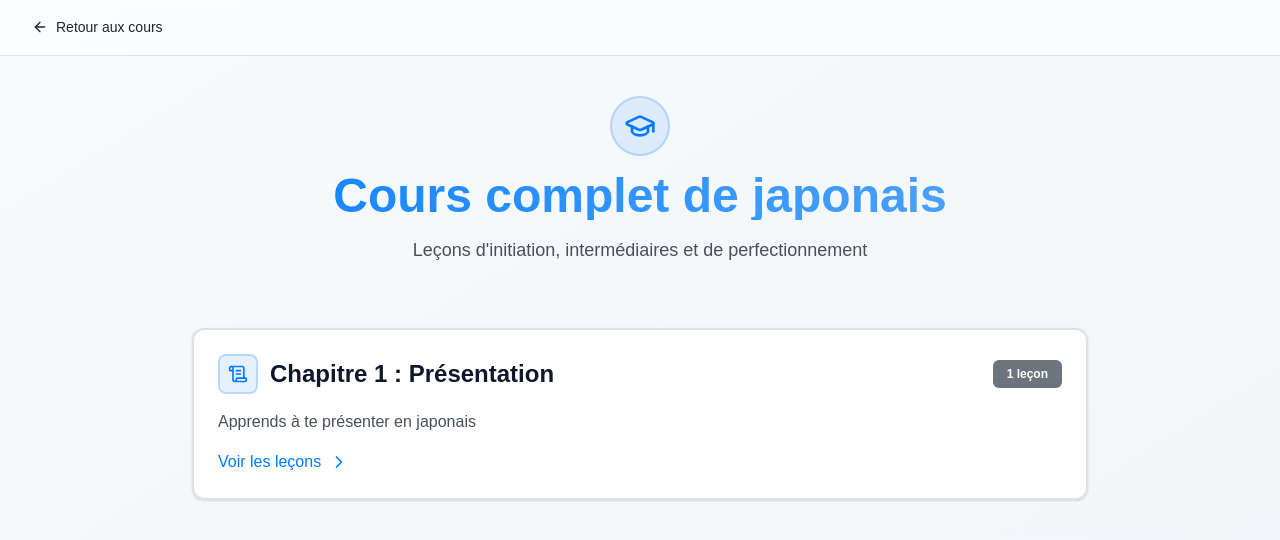
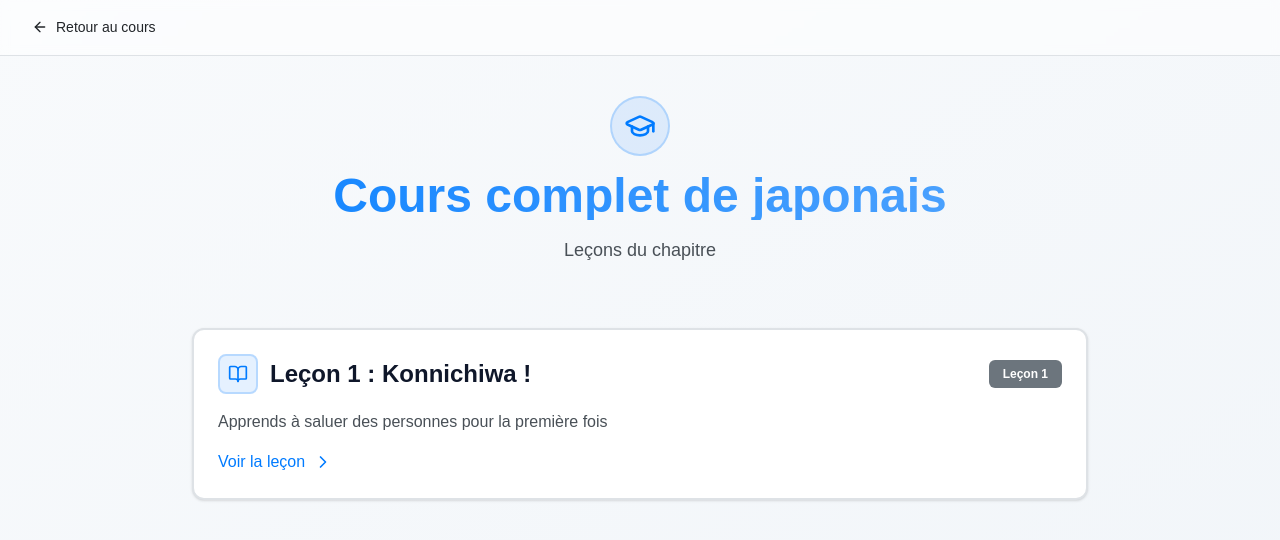
Before and after one commit to Multyp/language-learning, a Next.js app: page /japanese/course-1/chapter-1 in a window 1280 px wide. Shown: the top 540 px of the page. Built offline with nearby package versions, Linux system fonts and the light colour scheme.

Commit message:
feat: add lesson metadata and improve lesson retrieval logic

```diff
--- a/src/app/[language]/[course]/[chapter]/client.tsx
+++ b/src/app/[language]/[course]/[chapter]/client.tsx
@@ -1,17 +1,58 @@
 "use client";
-
-import Link from "next/link";
+import { MDXRemote, MDXRemoteSerializeResult } from "next-mdx-remote";
 import { motion } from "framer-motion";
 import {
+  BookOpen,
+  ArrowLeft,
+  ArrowRight,
+  GraduationCap,
   ChevronRight,
-  ScrollText,
-  ArrowLeft,
-  GraduationCap,
 } from "lucide-react";
+import { components } from "@/components/mdx";
+import Link from "next/link";
 import { Alert, AlertDescription, AlertTitle } from "@/components/ui/alert";
 import { Badge } from "@/components/ui/badge";
 import { Card, CardContent } from "@/components/ui/card";
 import { Button } from "@/components/ui/button";
+
+interface PageParams {
+  language: string;
+  course: string;
+  chapter: string;
+  slug?: string;
+}
+
+interface LessonContent {
+  content: MDXRemoteSerializeResult<unknown, unknown>;
+  frontmatter: {
+    title: string;
+    description: string;
+    order: number;
+  };
+  courseInfo: {
+    title: string;
+    description: string;
+  };
+  chapterInfo: {
+    title: string;
+    description: string;
+  };
+}
+
+interface Navigation {
+  previous: {
+    course: string;
+    chapter: string;
+    slug: string;
+    title: string;
+  } | null;
+  next: {
+    course: string;
+    chapter: string;
+    slug: string;
+    title: string;
+  } | null;
+}
 
 interface Chapter {
   id: string;
@@ -21,30 +62,43 @@ interface Chapter {
   lessonCount: number;
 }
 
-interface PageParams {
-  language: string;
-  course: string;
+interface ChapterData {
+  chapters: Chapter[];
+  courseInfo: {
+    title: string;
+    description: string;
+  };
 }
 
-interface CourseInfo {
+interface Lesson {
+  slug: string;
   title: string;
   description: string;
+  order: number;
 }
 
-interface ChaptersClientProps {
-  params: PageParams;
-  chapters?: Chapter[];
-  courseInfo?: CourseInfo;
+interface LessonClientProps {
+  params: Promise<PageParams> | PageParams;
+  content?: LessonContent | null;
+  navigation?: Navigation | null;
+  chapterData?: ChapterData | null;
+  lessonList?: Lesson[] | null;
   error?: string;
 }
 
-export function ChaptersClient({
+export function LessonClient({
   params,
-  chapters = [],
-  courseInfo,
+  content,
+  navigation,
+  chapterData,
+  lessonList,
   error = "",
-}: ChaptersClientProps) {
-  const BackButton = () => (
+}: LessonClientProps) {
+  const resolvedParams =
+    params instanceof Promise ? ({} as PageParams) : params;
+
+  // BackButton component
+  const BackButton = ({ href, text }: { href: string; text: string }) => (
     <div className="absolute top-0 left-0 w-full border-b bg-white/50 dark:bg-slate-900/50 backdrop-blur-sm">
       <div className="container mx-auto px-4">
         <Button
@@ -52,35 +106,112 @@ export function ChaptersClient({
           asChild
           className="relative -mb-[1px] h-14 px-4 hover:bg-transparent hover:text-primary border-b-2 border-transparent hover:border-primary rounded-none"
         >
-          <Link
-            href={`/${params.language}`}
-            className="inline-flex items-center gap-2"
-          >
+          <Link href={href} className="inline-flex items-center gap-2">
             <ArrowLeft className="h-4 w-4" />
-            <span>Retour aux cours</span>
+            <span>{text}</span>
           </Link>
         </Button>
       </div>
     </div>
   );
 
+  // Error handling
   if (error) {
     return (
       <div className="min-h-screen bg-gradient-to-br from-slate-50 to-slate-100 dark:from-slate-900 dark:to-slate-800">
-        <BackButton />
-        <div className="container mx-auto p-8 pt-24">
-          <Alert variant="destructive" className="border-2 border-destructive">
+        <Alert
+          variant="destructive"
+          className="border-2 border-destructive max-w-4xl mx-auto mt-8"
+        >
           <AlertTitle className="font-bold">Erreur</AlertTitle>
           <AlertDescription>{error}</AlertDescription>
         </Alert>
+      </div>
+    );
+  }
+
+  // If we have content, render the lesson view
+  if (content) {
+    return (
+      <div className="min-h-screen bg-gradient-to-br from-slate-50 to-slate-100 dark:from-slate-900 dark:to-slate-800">
+        <BackButton
+          href={`/${resolvedParams.language}/${resolvedParams.course}/${resolvedParams.chapter}`}
+          text={`Retour à ${content.chapterInfo.title}`}
+        />
+        <div className="container mx-auto px-4 py-12 pt-24">
+          <motion.div
+            initial={{ opacity: 0, y: 20 }}
+            animate={{ opacity: 1, y: 0 }}
+            className="text-center mb-16"
+          >
+            <div className="inline-flex items-center justify-center p-3 mb-4 bg-primary/10 rounded-full border-2 border-primary/20">
+              <BookOpen className="h-8 w-8 text-primary" />
+            </div>
+            <h1 className="text-5xl font-bold mb-4 bg-gradient-to-r from-primary to-primary/60 text-transparent bg-clip-text">
+              {content.frontmatter.title}
+            </h1>
+            <p className="text-muted-foreground max-w-xl mx-auto text-lg">
+              {content.frontmatter.description}
+            </p>
+          </motion.div>
+
+          <motion.div
+            initial={{ opacity: 0, y: 20 }}
+            animate={{ opacity: 1, y: 0 }}
+            transition={{ delay: 0.2 }}
+          >
+            <Card className="border-2 max-w-4xl mx-auto shadow-lg">
+              <CardContent className="p-8 prose lg:prose-xl dark:prose-invert mx-auto">
+                <MDXRemote {...content.content} components={components} />
+              </CardContent>
+            </Card>
+          </motion.div>
+
+          <motion.div
+            initial={{ opacity: 0, y: 20 }}
+            animate={{ opacity: 1, y: 0 }}
+            transition={{ delay: 0.3 }}
+            className="max-w-4xl mx-auto mt-8 flex justify-between items-center"
+          >
+            {navigation?.previous ? (
+              <Link
+                href={`/${resolvedParams.language}/${navigation.previous.course}/${navigation.previous.chapter}/${navigation.previous.slug}`}
+              >
+                <Button
+                  variant="outline"
+                  className="group flex items-center gap-2 border-2 hover:border-primary/50 transition-all duration-200"
+                >
+                  <ArrowLeft className="h-4 w-4 group-hover:-translate-x-1 transition-transform" />
+                  <span>Leçon précédente</span>
+                </Button>
+              </Link>
+            ) : (
+              <div />
+            )}
+            {navigation?.next && (
+              <Link
+                href={`/${resolvedParams.language}/${navigation.next.course}/${navigation.next.chapter}/${navigation.next.slug}`}
+              >
+                <Button className="group flex items-center gap-2 border border-primary/50 bg-primary hover:bg-primary/90 transition-all duration-200">
+                  <span>Leçon suivante</span>
+                  <ArrowRight className="h-4 w-4 group-hover:translate-x-1 transition-transform" />
+                </Button>
+              </Link>
+            )}
+          </motion.div>
         </div>
       </div>
     );
   }
 
+  // If we have chapter data, render the LESSON list with ChaptersClient styling
+  if (chapterData && lessonList) {
     return (
       <div className="min-h-screen bg-gradient-to-br from-slate-50 to-slate-100 dark:from-slate-900 dark:to-slate-800">
-      <BackButton />
+        <BackButton
+          href={`/${resolvedParams.language}/${resolvedParams.course}`}
+          text="Retour au cours"
+        />
         <div className="container mx-auto px-4 py-12 pt-24">
           <motion.div
             initial={{ opacity: 0, y: 20 }}
@@ -91,54 +222,51 @@ export function ChaptersClient({
               <GraduationCap className="h-8 w-8 text-primary" />
             </div>
             <h1 className="text-5xl font-bold mb-4 bg-gradient-to-r from-primary to-primary/60 text-transparent bg-clip-text">
-            {courseInfo?.title}
+              {chapterData.courseInfo.title}
             </h1>
             <p className="text-muted-foreground max-w-xl mx-auto text-lg">
-            {courseInfo?.description}
+              Leçons du chapitre
             </p>
           </motion.div>
 
           <div className="max-w-4xl mx-auto space-y-6">
-          {chapters.map((chapter, index) => (
+            {lessonList.map((lesson, index) => (
               <motion.div
-              key={chapter.id}
+                key={lesson.slug}
                 initial={{ opacity: 0, x: -20 }}
                 animate={{ opacity: 1, x: 0 }}
                 transition={{ delay: index * 0.1 }}
               >
                 <Link
-                href={`/${params.language}/${params.course}/${
-                  chapter.id
-                }/lesson-${index + 1}`}
+                  href={`/${resolvedParams.language}/${resolvedParams.course}/${resolvedParams.chapter}/${lesson.slug}`}
                   className="block focus-visible:outline-none focus-visible:ring-2 focus-visible:ring-primary focus-visible:ring-offset-2 rounded-xl"
-                aria-label={`Accéder au chapitre ${index + 1} : ${
-                  chapter.title
+                  aria-label={`Accéder à la leçon ${index + 1} : ${
+                    lesson.title
                   }`}
                 >
                   <Card className="group border-2 hover:border-primary/50 transition-all duration-200">
                     <CardContent className="p-6">
                       <div className="flex items-center gap-3 mb-4">
                         <div className="bg-primary/10 rounded-lg p-2 border-2 border-primary/20 group-hover:bg-primary/20 transition-colors">
-                        <ScrollText className="h-5 w-5 text-primary" />
+                          <BookOpen className="h-5 w-5 text-primary" />
                         </div>
                         <div className="flex-grow">
                           <h2 className="text-2xl font-bold text-slate-900 dark:text-slate-100">
-                          Chapitre {index + 1} : {chapter.title}
+                            Leçon {index + 1} : {lesson.title}
                           </h2>
                         </div>
                         <Badge
                           variant="secondary"
                           className="ml-auto border-2 py-1 px-3"
                         >
-                        {chapter.lessonCount}{" "}
-                        {chapter.lessonCount === 1 ? "leçon" : "leçons"}
+                          Leçon {lesson.order}
                         </Badge>
                       </div>
                       <p className="text-muted-foreground mb-4">
-                      {chapter.description}
+                        {lesson.description}
                       </p>
                       <div className="flex items-center text-primary group-hover:text-primary/80 transition-colors">
-                      <span className="font-medium">Voir les leçons</span>
+                        <span className="font-medium">Voir la leçon</span>
                         <ChevronRight className="h-5 w-5 ml-2 group-hover:translate-x-1 transition-transform" />
                       </div>
                     </CardContent>
@@ -151,3 +279,16 @@ export function ChaptersClient({
       </div>
     );
   }
+
+  // Default fallback
+  return (
+    <div className="min-h-screen bg-gradient-to-br from-slate-50 to-slate-100 dark:from-slate-900 dark:to-slate-800 flex items-center justify-center">
+      <Card className="border-2 p-6 shadow-lg">
+        <CardContent className="flex flex-col items-center justify-center p-4 text-muted-foreground">
+          <BookOpen className="h-12 w-12 mb-4 text-primary/50" />
+          <p className="text-xl font-medium">Aucun contenu disponible</p>
+        </CardContent>
+      </Card>
+    </div>
+  );
+}
--- a/src/app/[language]/[course]/[chapter]/page.tsx
+++ b/src/app/[language]/[course]/[chapter]/page.tsx
@@ -1,12 +1,15 @@
 import { Suspense } from "react";
-import { ChaptersClient } from "./client";
+import { LessonClient } from "./client";
 import { Skeleton } from "@/components/ui/skeleton";
 import fs from "fs/promises";
 import path from "path";
+import matter from "gray-matter"; // Make sure to install this package
 
 interface PageParams {
   language: string;
   course: string;
+  chapter: string;
+  slug: string;
 }
 
 interface PageProps {
@@ -24,6 +27,13 @@ interface Chapter {
 interface CourseInfo {
   title: string;
   description: string;
+}
+
+interface Lesson {
+  slug: string;
+  title: string;
+  description: string;
+  order: number;
 }
 
 async function getChaptersData(params: PageParams): Promise<{
@@ -84,23 +94,66 @@ async function getChaptersData(params: PageParams): Promise<{
   }
 }
 
+async function getLessonsForChapter(params: PageParams): Promise<Lesson[]> {
+  try {
+    const chapterPath = path.join(
+      process.cwd(),
+      "src/app/content",
+      params.language,
+      params.course,
+      params.chapter
+    );
+
+    const files = await fs.readdir(chapterPath);
+    const lessonFiles = files.filter((file) => file.endsWith(".mdx"));
+
+    const lessons = await Promise.all(
+      lessonFiles.map(async (file) => {
+        const filePath = path.join(chapterPath, file);
+        const fileContent = await fs.readFile(filePath, "utf-8");
+
+        // Use gray-matter to parse frontmatter properly
+        const { data } = matter(fileContent);
+
+        return {
+          slug: file.replace(".mdx", ""),
+          title: data.title || "Untitled Lesson",
+          description: data.description || "No description",
+          order: data.order || 0,
+        };
+      })
+    );
+
+    return lessons.sort((a, b) => a.order - b.order);
+  } catch (error) {
+    console.error("Error reading lesson data:", error);
+    return [];
+  }
+}
+
 export default async function ChaptersPage({ params }: PageProps) {
   const resolvedParams = await params;
   try {
-    const data = await getChaptersData(resolvedParams);
+    const chapterData = await getChaptersData(resolvedParams);
+    const lessonList = await getLessonsForChapter(resolvedParams);
+
+    if (lessonList.length === 0) {
+      console.warn(`No lessons found for chapter: ${resolvedParams.chapter}`);
+    }
 
     return (
       <Suspense fallback={<ChaptersLoadingSkeleton />}>
-        <ChaptersClient
+        <LessonClient
           params={resolvedParams}
-          chapters={data.chapters}
-          courseInfo={data.courseInfo}
+          chapterData={chapterData}
+          lessonList={lessonList}
         />
       </Suspense>
     );
-  } catch {
+  } catch (error) {
+    console.error("Error in ChaptersPage:", error);
     return (
-      <ChaptersClient
+      <LessonClient
         params={resolvedParams}
         error="Impossible de charger les chapitres"
       />
--- a/src/app/content/japanese/course-1/chapter-1/lesson-1.mdx
+++ b/src/app/content/japanese/course-1/chapter-1/lesson-1.mdx
@@ -1,3 +1,9 @@
+---
+title: "Konnichiwa !"
+description: "Apprends à saluer des personnes pour la première fois"
+order: 1
+---
+
 <CourseTitle
   title="Konnichiwa !"
   description="Apprends à saluer des personnes pour la première fois"
--- a/src/app/content/japanese/course-2/chapter-1/lesson-1.mdx
+++ b/src/app/content/japanese/course-2/chapter-1/lesson-1.mdx
@@ -1,3 +1,9 @@
+---
+title: "L'écriture japonaise"
+description: "Apprends les règles de l'écriture japonaise"
+order: 1
+---
+
 <CourseTitle
   title="L'écriture japonaise"
   description="Apprends les règles de l'écriture japonaise"
--- a/src/app/content/japanese/course-2/chapter-1/lesson-2.mdx
+++ b/src/app/content/japanese/course-2/chapter-1/lesson-2.mdx
@@ -1,3 +1,9 @@
+---
+title: "Les hiragana : a i u e o"
+description: "Apprends à écrire les 5 premiers hiragana"
+order: 1
+---
+
 <CourseTitle
   title="Les hiragana : a i u e o"
   description="Apprends à écrire les 5 premiers hiragana"
--- a/src/app/content/japanese/course-2/chapter-2/lesson-1.mdx
+++ b/src/app/content/japanese/course-2/chapter-2/lesson-1.mdx
@@ -1,3 +1,9 @@
+---
+title: "Les hiragana : ta chi tsu te to"
+description: "Apprends à écrire les 5 hiraganas suivants"
+order: 2
+---
+
 <CourseTitle
   title="Les hiragana : ta chi tsu te to"
   description="Apprends à écrire les 5 hiraganas suivants"
```
Lines whose indentation alone changed are shown as unchanged.
